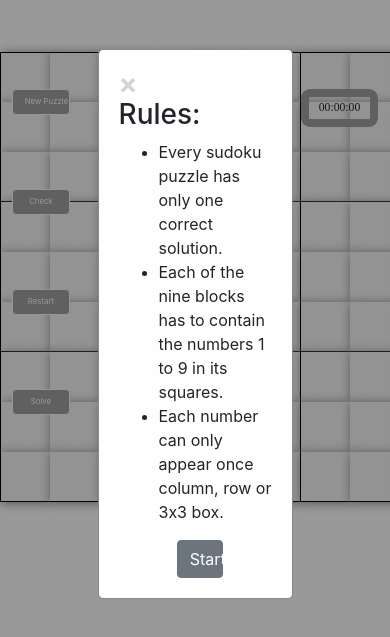
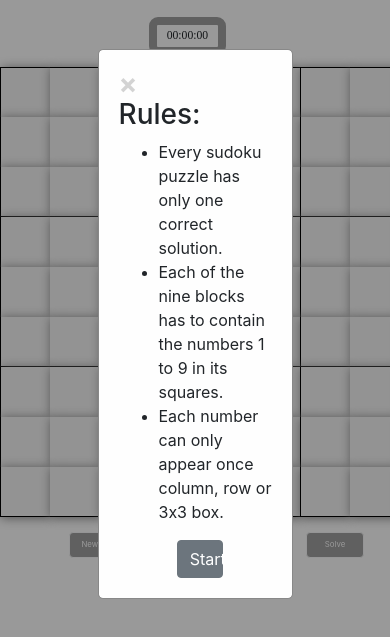
Before and after one commit to nishantkumarr7/sudoku-game, a plain HTML site: page index.html in a window 390 px wide. Shown: the part 51-688 px from the top of the page. Drawn offline with nearby package versions, Linux system fonts and the light colour scheme.

Commit message:
small screen responsive

```diff
--- a/style.css
+++ b/style.css
@@ -9,7 +9,7 @@
     align-content: space-evenly ;
     margin-left: auto;
     margin-right: auto;
-    margin-top: 55px;
+    margin-top: 35px;
 }
 
 #container div{
@@ -218,3 +218,47 @@ input:hover{
     margin-right: auto;
     width: 30%;
 }
+
+
+
+@media screen and (max-width: 750px) {
+
+    #container{
+     margin-top:70px;
+
+    }
+    #display{
+        top: 60px;
+        margin-top: 8px;
+        right: 42%;
+    }
+
+    button {
+        position: relative;
+
+    }
+    #generate-sudoku{
+        top:5px;
+        display: inline-block;
+        margin: 10px;
+        left:15%;
+    }
+    #check {
+        top:5px;
+        display: inline-block;
+        margin: 10px;
+        left:14%;
+    }
+    #restart {
+        top: 5px;
+        display: inline-block;
+        margin: 10px;
+        left:13%;
+    }
+    #solve {
+        top: 5px;
+        display: inline-block;
+        margin: 10px;
+       left:12%;
+    }
+  }
```
